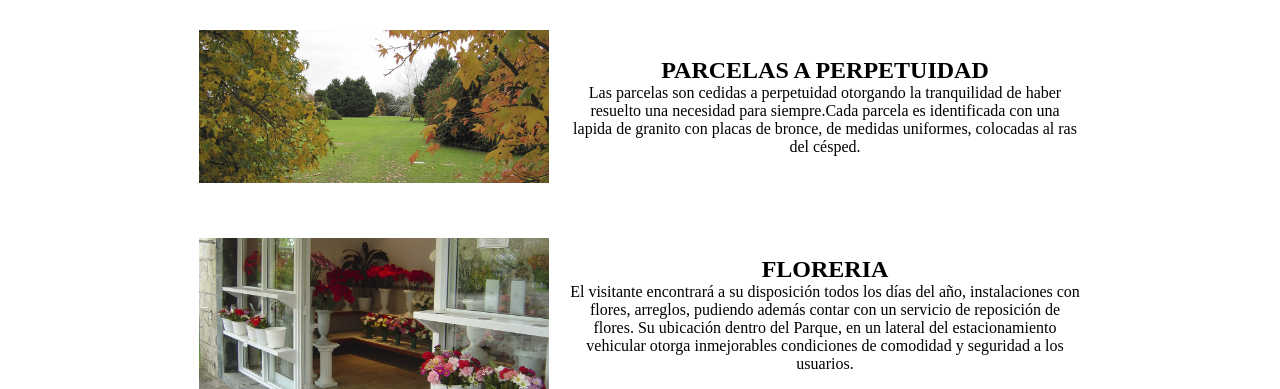
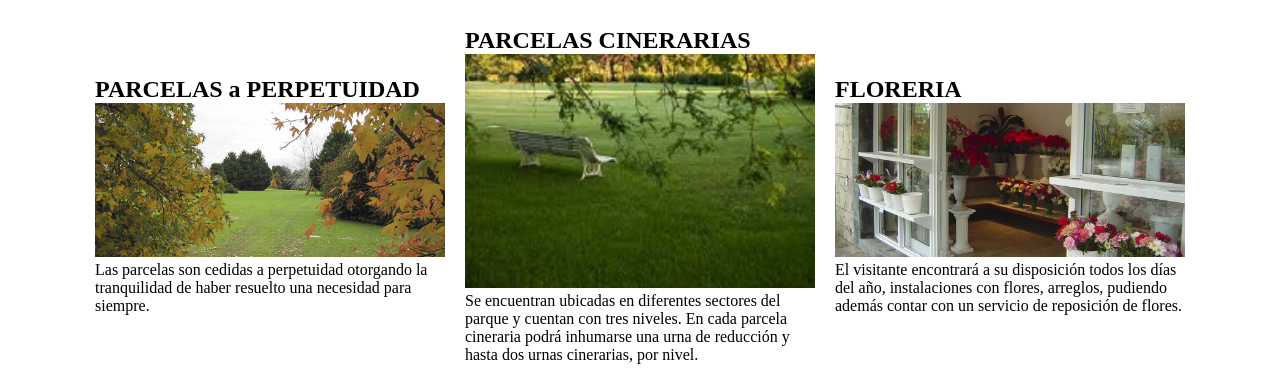
Before and after one commit to GPMariaTeresa/Parque-Sereno, a website: page paginas/servicios.html in a window 1280 px wide. Shown: the part 171-560 px from the top of the page. Drawn offline with nearby package versions, Linux system fonts and the light colour scheme; files that its build step writes are made by us from their sources; a web font is replaced by a local one.

Commit message:
modificaciones con SASS2

```diff
--- a/paginas/servicios.html
+++ b/paginas/servicios.html
@@ -32,7 +32,7 @@
     </header>
     <main class="main">
         <section class="containerInfo_servicios">
-            <div>
+          <!--  <div>
                 <img src="../assets/Imagenes/galeria7.jpg" alt="" class="containerInfo_serviciosimg">
                 <div class="servicios_titlesContainer">
                     <h1> PARCELAS A PERPETUIDAD</h1>
@@ -59,7 +59,28 @@
                 </div>
             </div>
 
-        </section>
+        </section>-->
+        <div class="items">
+
+            <div>
+                <h2>PARCELAS a PERPETUIDAD</h2>
+                <img src="../assets/Imagenes/galeria7.jpg" alt="" class="containerInfo_serviciosimg">
+                <p>Las parcelas son cedidas a perpetuidad otorgando la tranquilidad de haber resuelto una necesidad para siempre.</p>
+            </div>
+            <div>
+                <h2>PARCELAS CINERARIAS</h2>
+                <img src="../assets/Imagenes/parque1.jpg" alt=""class="containerInfo_serviciosimg" width="350px" >
+                 <p> Se encuentran ubicadas en diferentes sectores del parque y cuentan con tres niveles. En cada parcela cineraria podrá inhumarse una urna de reducción y hasta dos urnas cinerarias, por nivel.</p>
+
+            </div>
+
+            <div>
+                <h2>FLORERIA</h2>
+                <img src="../assets/Imagenes/floreria.jpg" alt="" class="containerInfo_serviciosimg" width="350px">
+                <p>El visitante encontrará a su disposición todos los días del año, instalaciones con flores, arreglos, pudiendo además contar con un servicio de reposición de flores.</p>
+            </div>
+
+        </div>
 
 
 
--- a/scss/parciales/_header.scss
+++ b/scss/parciales/_header.scss
@@ -43,3 +43,6 @@
    display: grid; /*agregué ahora*/
    grid-template-columns: 20% 20% 20% 20%  20%;
 }
+.col-4{
+   background-color: darkolivegreen;
+}
--- /dev/null
+++ b/scss/parciales/_servicios.scss
@@ -0,0 +1,6 @@
+.items{
+
+    display:flex;
+    flex-direction: row;
+    flex-wrap: wrap;
+}
```
Also changed, not shown: scss/main.scss (+3 -29 lines), scss/parciales/_boostrap.scss (added, +12 -0 lines), scss/parciales/_iframe.scss (added, +10 -0 lines), assets/Imagenes/2.jpeg (added), assets/Imagenes/4.jpg (added), assets/Imagenes/parque.jpg (added), assets/Imagenes/parque1.jpg (added), css/main.css.
